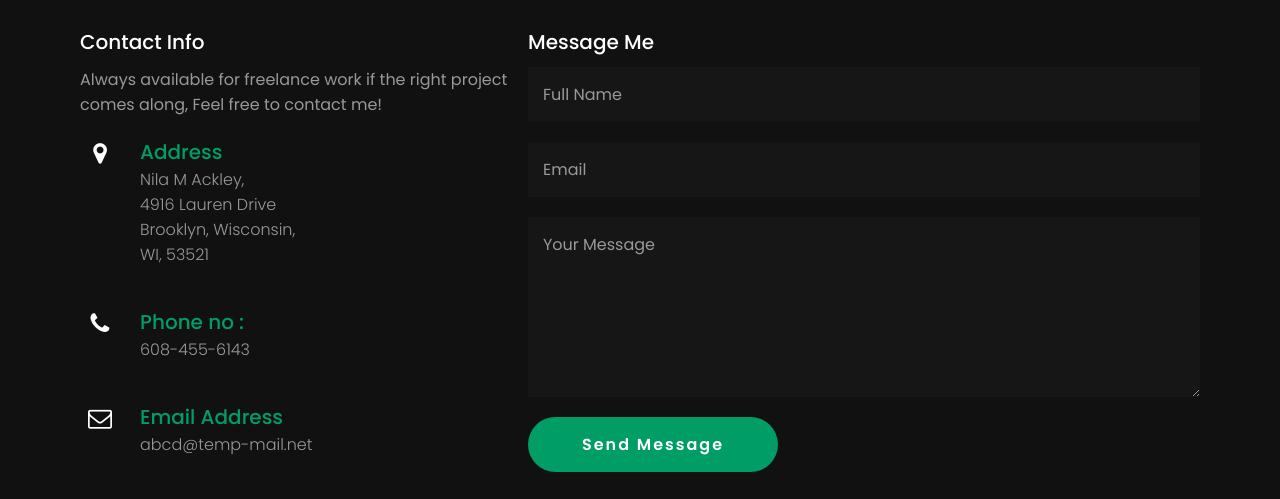
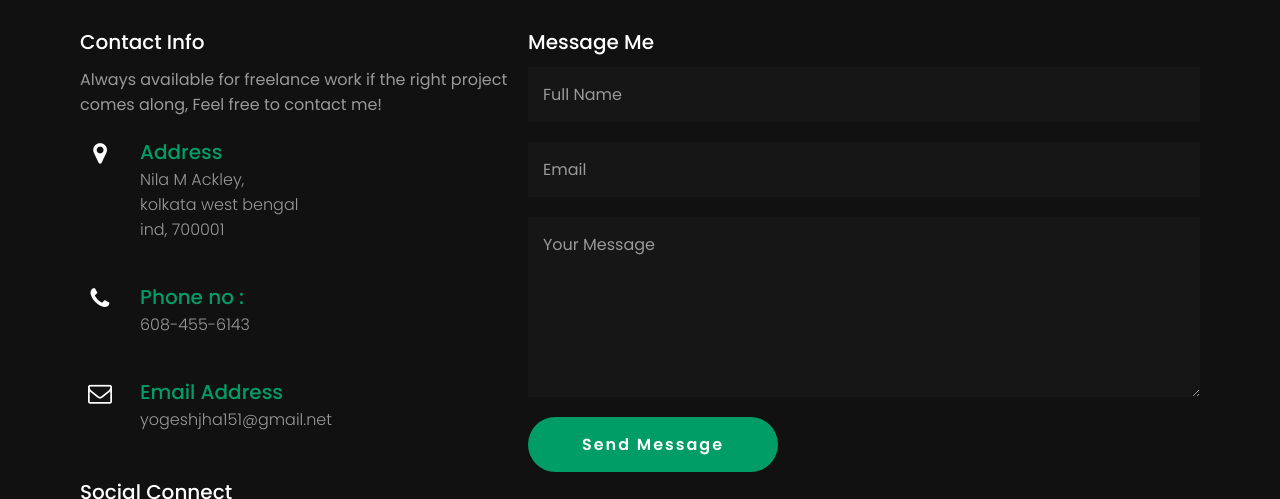
Before and after one commit to hound77/hound_77, a plain HTML site: page index.html in a window 1280 px wide. Shown: the part 4568-5067 px from the top of the page. Drawn offline with Linux system fonts and the light colour scheme.

Commit message:
Update index.html

```diff
--- a/index.html
+++ b/index.html
@@ -147,7 +147,7 @@
                 </a>
             </div>
             <div class="heading">
-                <a href="https://www.udemy.com/user/praveenkumar201/" target="_blank" class="btn round" style="color:#fff;">View All projects</a>
+                <a href="https://github.com/hound77" target="_blank" class="btn round" style="color:#fff;">View All projects</a>
             </div>
         </div>
     </section>
@@ -187,7 +187,7 @@
                         </div>
                         <div class="text">
                             <h3>Address</h3>
-                            <p>Nila M Ackley,<br>4916 Lauren Drive<br>Brooklyn, Wisconsin,<br>WI, 53521</p>
+                            <p>Nila M Ackley,<br>kolkata west bengal<br>ind, 700001</p>
                         </div>
                     </div>
                     <div class="box">
@@ -205,7 +205,7 @@
                         </div>
                         <div class="text">
                             <h3>Email Address</h3>
-                            <p>abcd@temp-mail.net</p>
+                            <p>yogeshjha151@gmail.net</p>
                         </div>
                     </div>
                     <br>
```
